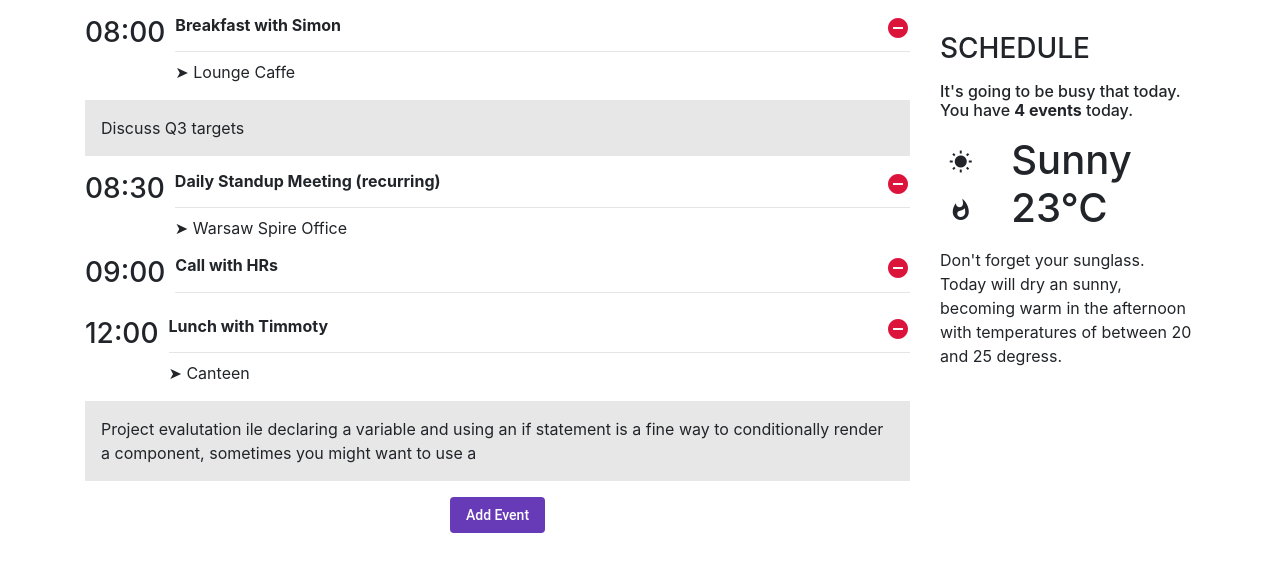
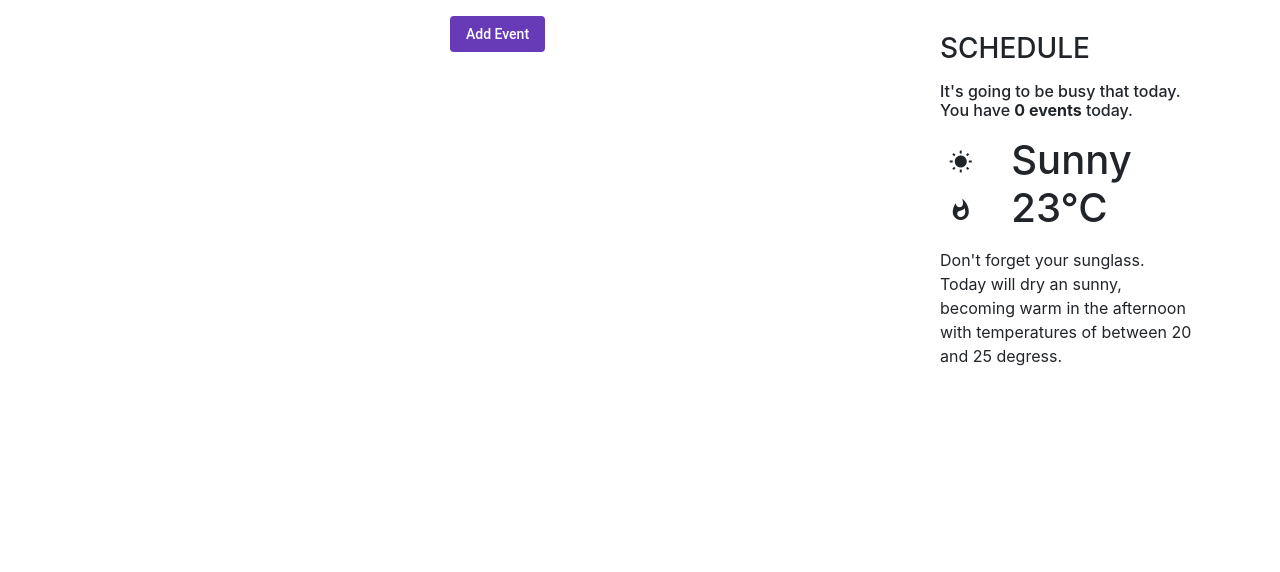
Before and after one commit to HerculesGit/agenda-app, an Angular app: page / in a window 1280 px wide. Shown: the top 572 px of the page. Built offline with nearby package versions, Linux system fonts and the light colour scheme.

Commit message:
add eventDAOService. Saving on localStorage

```diff
--- a/src/app/app.component.ts
+++ b/src/app/app.component.ts
@@ -1,37 +1,42 @@
-import { Component, ViewChild } from '@angular/core';
-import { DialogComponent } from './components/modal-dialog/dialog.component';
-import { FormControl } from "@angular/forms";
+import { Component, OnInit } from '@angular/core';
+import { Evento } from './shared/evento';
+import { EventDAOService } from './components/event/event-dao.service';
 
 @Component({
   selector: 'app-root',
   templateUrl: './app.component.html',
   styleUrls: ['./app.component.css']
 })
-export class AppComponent {
+export class AppComponent implements OnInit {
+  events: Evento[]
 
-  @ViewChild(DialogComponent, {static: false}) modal: DialogComponent;
-  name: string = ''
+  constructor(private service: EventDAOService){
+    this.loadItems()
+  }
 
-  timeInput = new FormControl();
-  subjectInput = new FormControl()
-  locationInput = new FormControl()
-  descriptionInput = new FormControl()
+  ngOnInit(){
 
-  events: Array<any> = [
-    {time: '08:00', subject: 'Breakfast with Simon', location: 'Lounge Caffe', description: 'Discuss Q3 targets'},
-    {time: '08:30', subject: 'Daily Standup Meeting (recurring)', location: 'Warsaw Spire Office'},
-    {time: '09:00', subject: 'Call with HRs'},
-    {time: '12:00', subject: 'Lunch with Timmoty', location: 'Canteen', description: 'Project evalutation ile declaring a variable and using an if statement is a fine way to conditionally render a component, sometimes you might want to use a'},
-  ]
+    // se inscrever
+    this.service.emitirEventoCriado.subscribe(
+      (event)=>{
+        this.loadItems()
+      }
+    )
+  }
+
+  loadItems(){
+    this.events = this.service.readAll()
+  }
 
   /**
    * @param event - Passado como parâmetro no template, assim
    * podemos verificar ele aqui dentro
    */
-  deleteEvent(event: any) {
+  deleteEvent(event: Evento) {
     // procura se el (que está iterando dentro do array) é igual ao evento passado como parâmetro
     const itemIndex = this.events.findIndex(el => el == event)
     this.events.splice(itemIndex, 1)
+    this.service.delete(event)
   }
 
 }
--- /dev/null
+++ b/src/app/components/event/event-dao.service.ts
@@ -0,0 +1,49 @@
+import { Injectable, EventEmitter } from '@angular/core';
+import { Evento } from 'src/app/shared/evento';
+
+@Injectable({
+  providedIn: 'root'
+})
+export class EventDAOService {
+
+  emitirEventoCriado = new EventEmitter<Evento>()
+
+  private EVENTS_DB:string = 'eventsDB';
+
+  constructor() {
+  }
+
+  create(event: Evento) {
+    let events = this.getItemsOnStorage()
+    events.push(event)
+
+    localStorage[this.EVENTS_DB] = JSON.stringify(events)
+    this.emitirEventoCriado.emit(event)
+  }
+
+  readAll(): Evento[]{
+    return this.getItemsOnStorage();
+  }
+
+  // update(event: Evento) {
+  //   let events = this.getItemsOnStorage()
+  //   events
+  // }
+
+  delete (event: Evento){
+    let events = this.getItemsOnStorage()
+    const itemIndex = events.findIndex(el => el == event)
+    events.splice(itemIndex, 1)
+
+    // events = events.filter(el => el.subject === event.subject)
+
+    localStorage[this.EVENTS_DB] = JSON.stringify(events)
+  }
+
+  private getItemsOnStorage(): Evento[] {
+    const events = localStorage[this.EVENTS_DB]
+    console.log(events)
+    return events ? JSON.parse(events) : []
+  }
+
+}
--- a/src/app/components/event/event.component.ts
+++ b/src/app/components/event/event.component.ts
@@ -1,5 +1,4 @@
 import { Component, Input, OnInit, Output,EventEmitter } from '@angular/core';
-import { FormControl, FormGroup } from '@angular/forms';
 
 @Component({
   selector: 'app-event',
--- a/src/app/components/modal-dialog/dialog.component.ts
+++ b/src/app/components/modal-dialog/dialog.component.ts
@@ -2,6 +2,7 @@ import { Component, OnInit, Input, Output, OnChanges, EventEmitter } from '@angu
 import { trigger, state, style, animate, transition } from '@angular/animations';
 import { FormGroup, FormControl } from '@angular/forms';
 import { Evento } from "../../shared/evento";
+import { EventDAOService } from '../event/event-dao.service';
 
 @Component({
   selector: 'app-dialog',
@@ -27,10 +28,10 @@ export class DialogComponent implements OnInit {
 
   formEvent: FormGroup
 
-  constructor() { }
+  constructor(private service: EventDAOService) { }
 
   ngOnInit() {
-    this.createForm(new Evento())
+    this.createForm(new Evento('', '', '', ''))
   }
 
   close() {
@@ -48,7 +49,14 @@ export class DialogComponent implements OnInit {
   }
 
   onSubmit(){
+
+    // this.service.create(new Evento('','','',''))
+    this.service.create(this.formEvent.value)
+
+
     console.log(this.formEvent.value)
+
+    console.log(this.formEvent.get('time').value)
 
   }
 
--- a/src/app/shared/evento.ts
+++ b/src/app/shared/evento.ts
@@ -3,4 +3,12 @@ export class Evento {
     subject: string = ''
     location: string = ''
     description: string = ''
+
+    constructor(time: string, subject: string, location: string, description: string){
+        this.time = time;
+        this.subject = subject;
+        this.location = location;
+        this.description = description
+    }
+
 }
```
Also changed, not shown: 1 other file (tests, documents, lock files or other folders).
